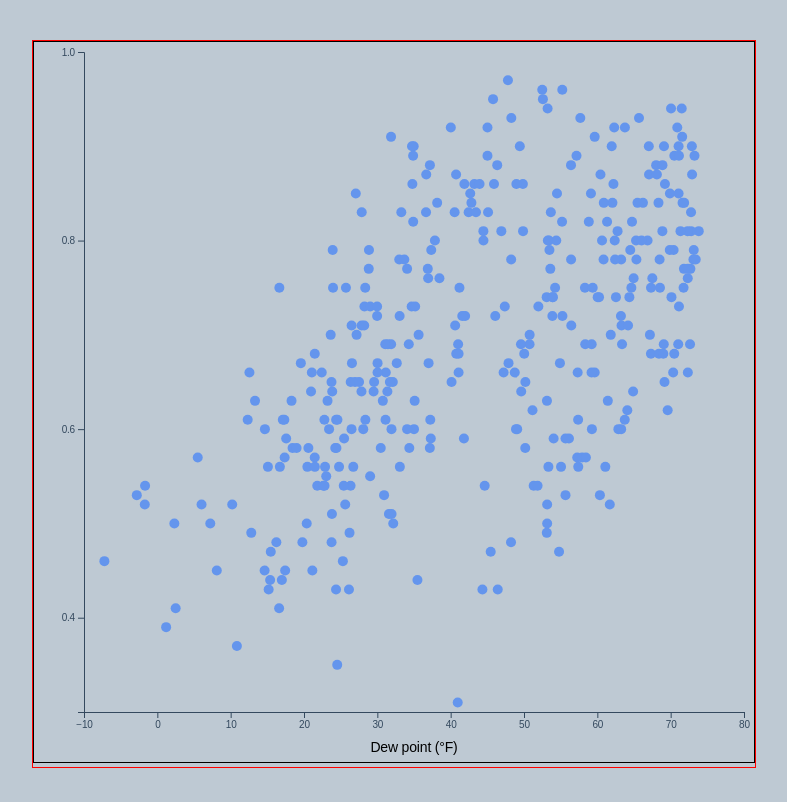
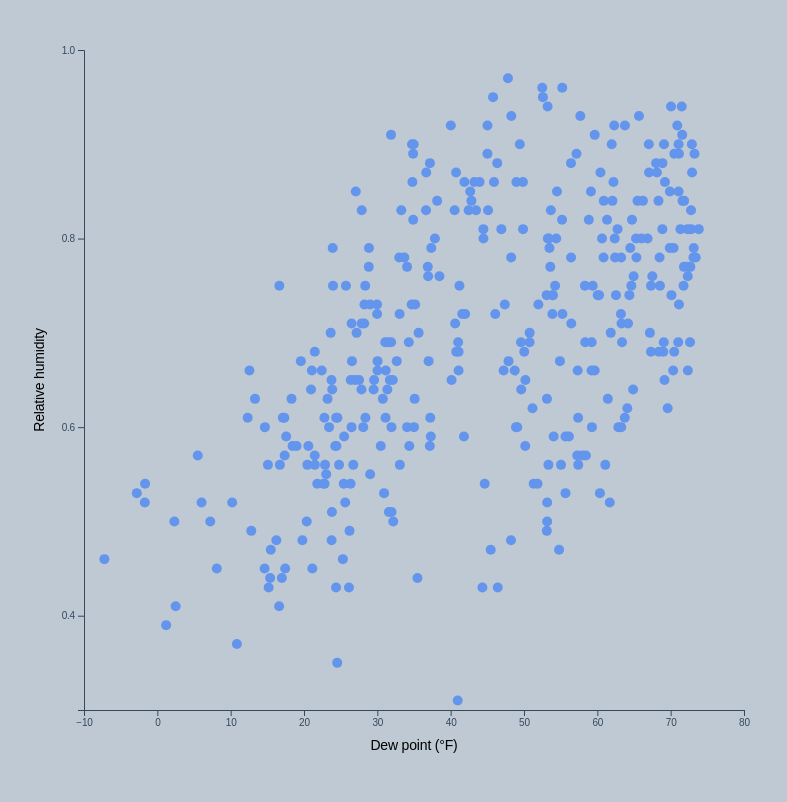
Before and after one commit to RandyPol/dataVisual, a plain HTML site: page fullstackD3/scatterplotD3/index.html in a window 1280 px wide. Shown: the whole page, without its empty margins (246-1033 px from the left). Drawn offline with nearby package versions, Linux system fonts and the light colour scheme.

Commit message:
Draw the y-axis label.

```diff
--- a/fullstackD3/scatterplotD3/chart.js
+++ b/fullstackD3/scatterplotD3/chart.js
@@ -131,6 +131,16 @@ async function drawScatterplot() {
   // Step 6.2: Draw the y-axis
   const yAxisGenerator = d3.axisLeft().scale(yScale).ticks(4)
   const yAxis = bounds.append('g').call(yAxisGenerator)
+  // Step 6.2.1: Draw the y-axis label
+  const yAxisLabel = yAxis
+    .append('text')
+    .attr('x', -dimensions.boundedHeight / 2)
+    .attr('y', -dimensions.margin.left + 10)
+    .attr('fill', 'black')
+    .style('font-size', '1.4em')
+    .text('Relative humidity')
+    .style('transform', 'rotate(-90deg)')
+    .style('text-anchor', 'middle')
 }
 
 drawScatterplot()
--- a/fullstackD3/scatterplotD3/style.css
+++ b/fullstackD3/scatterplotD3/style.css
@@ -15,11 +15,11 @@ body {
   background: #bec9d3;
 }
 
-#wrapper {
+/* #wrapper {
   border: 1px solid red;
 }
 
 svg {
   fill: #34495e;
   border: 1px solid black;
-}
+} */
```
